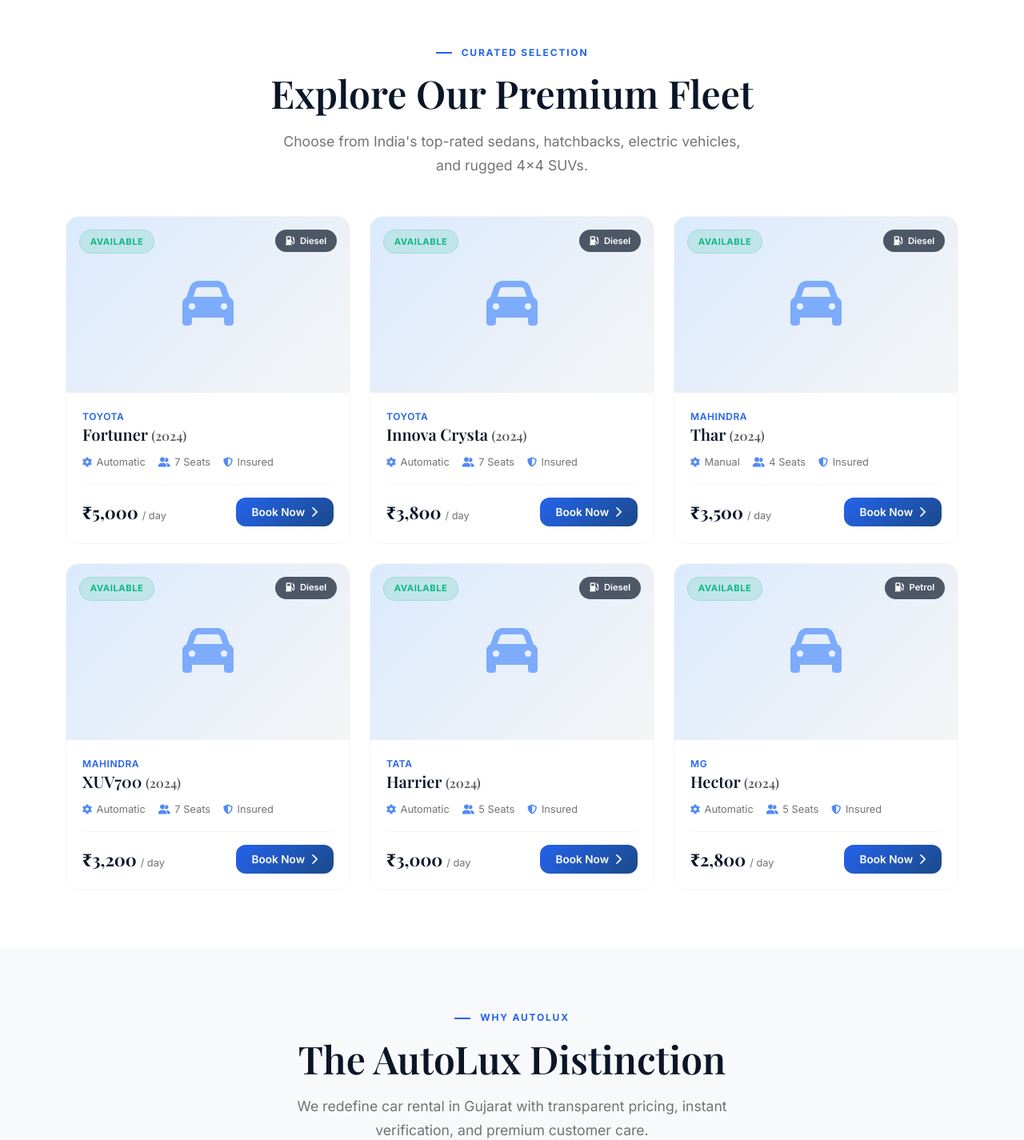
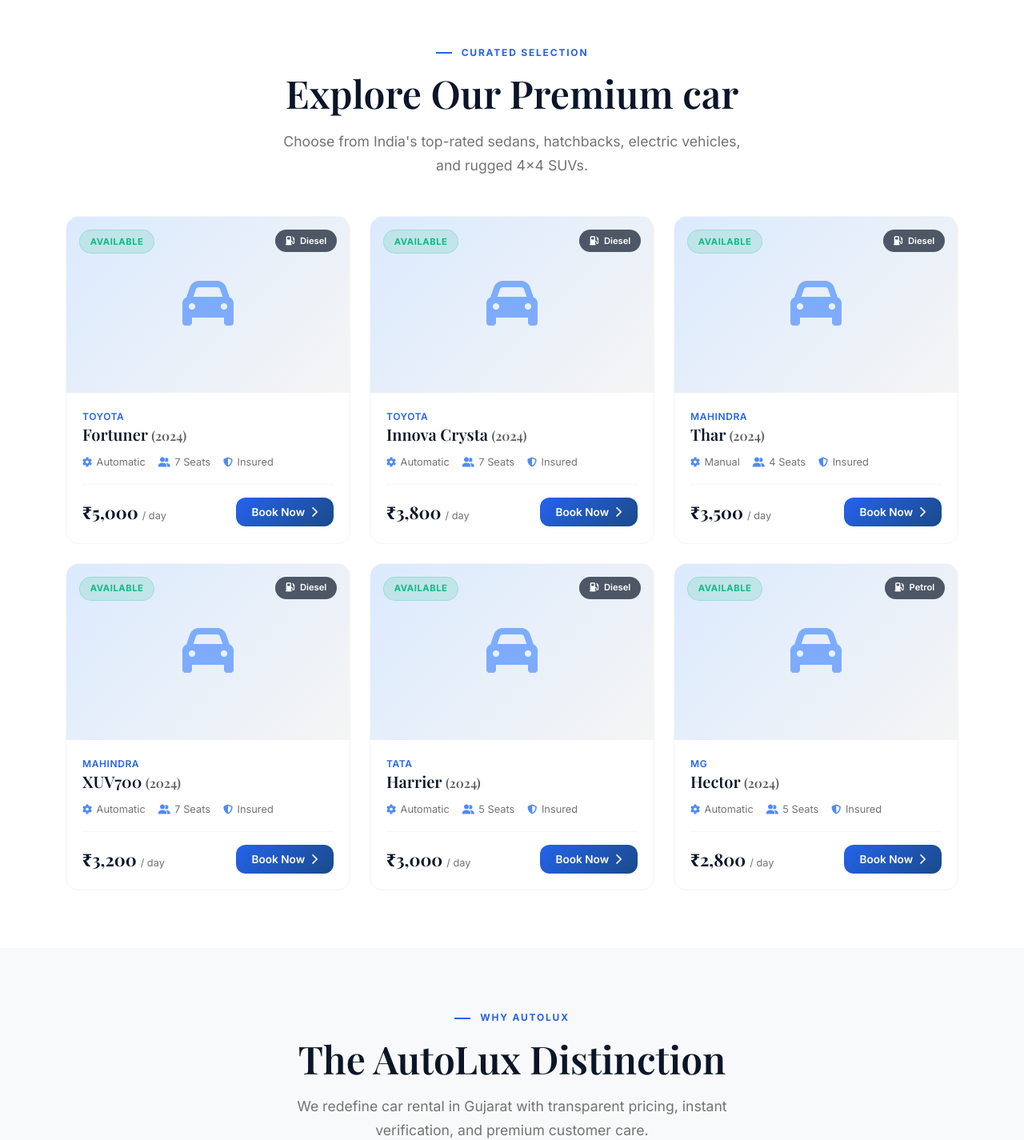
Before and after one commit to Rajann616/car-rental-system, a Laravel app: page / in a window 1280 px wide. Shown: the part 821-2246 px from the top of the page at 80% size. Run offline with Laravel 12, Linux system fonts and the light colour scheme; data comes from the database, SQL or seed files in the repository.

Commit message:
refactor: replace the word fleet with car/cars across all page views and navigation

```diff
--- a/resources/views/admin/cars/create.blade.php
+++ b/resources/views/admin/cars/create.blade.php
@@ -7,13 +7,13 @@
     <div class="container">
         <div class="mb-4" data-aos="fade-down">
             <a href="{{ route('admin.cars.index') }}" class="btn btn-outline-secondary btn-sm rounded-pill">
-                <i class="fas fa-arrow-left me-1"></i> Back to Fleet List
+                <i class="fas fa-arrow-left me-1"></i> Back to car List
             </a>
         </div>
 
         <div class="dashboard-card max-w-3xl mx-auto" data-aos="fade-up">
             <div class="card-header-custom">
-                <h5><i class="fas fa-plus-circle me-2 text-primary"></i> Add New Vehicle to Fleet</h5>
+                <h5><i class="fas fa-plus-circle me-2 text-primary"></i> Add New Vehicle to car</h5>
             </div>
             <div class="card-body-custom">
                 <form action="{{ route('admin.cars.store') }}" method="POST" enctype="multipart/form-data">
--- a/resources/views/admin/cars/edit.blade.php
+++ b/resources/views/admin/cars/edit.blade.php
@@ -7,7 +7,7 @@
     <div class="container">
         <div class="mb-4" data-aos="fade-down">
             <a href="{{ route('admin.cars.index') }}" class="btn btn-outline-secondary btn-sm rounded-pill">
-                <i class="fas fa-arrow-left me-1"></i> Back to Fleet List
+                <i class="fas fa-arrow-left me-1"></i> Back to car List
             </a>
         </div>
 
--- a/resources/views/admin/cars/index.blade.php
+++ b/resources/views/admin/cars/index.blade.php
@@ -8,8 +8,8 @@
         <!-- Header -->
         <div class="dashboard-header d-flex align-items-center justify-content-between flex-wrap gap-3" data-aos="fade-down">
             <div>
-                <h1 class="fw-bold mb-1">Vehicle Fleet Management</h1>
-                <p class="text-muted mb-0">Add, edit, monitor and update vehicle statuses in your fleet.</p>
+                <h1 class="fw-bold mb-1">Vehicle car Management</h1>
+                <p class="text-muted mb-0">Add, edit, monitor and update vehicle statuses in your car.</p>
             </div>
             <div>
                 <a href="{{ route('admin.cars.create') }}" class="btn btn-primary rounded-pill px-4">
--- a/resources/views/admin/reports/index.blade.php
+++ b/resources/views/admin/reports/index.blade.php
@@ -8,7 +8,7 @@
         <!-- Header -->
         <div class="dashboard-header d-flex align-items-center justify-content-between flex-wrap gap-3" data-aos="fade-down">
             <div>
-                <h1 class="fw-bold mb-1">Financial & Fleet Reports</h1>
+                <h1 class="fw-bold mb-1">Financial & car Reports</h1>
                 <p class="text-muted mb-0">Track revenue performance, booking statistics, and vehicle utilization.</p>
             </div>
             <div>
--- a/resources/views/bookings/index.blade.php
+++ b/resources/views/bookings/index.blade.php
@@ -129,7 +129,7 @@
                         </div>
                         <h5 class="fw-bold text-dark mb-2">No Rental History Found</h5>
                         <p class="text-muted mx-auto mb-4" style="max-width: 420px;">
-                            You haven't made any vehicle reservations yet. Choose from our luxury fleet to experience self-drive rental in Gujarat!
+                            You haven't made any vehicle reservations yet. Choose from our luxury car to experience self-drive rental in Gujarat!
                         </p>
                         <a href="{{ route('cars.index') }}" class="btn btn-primary rounded-pill px-4 py-2 fw-bold" style="background: linear-gradient(135deg, #ff7a00, #ea580c); border: none;">
                             <i class="fas fa-search me-2"></i> Browse Vehicles & Book Now
--- a/resources/views/cars/index.blade.php
+++ b/resources/views/cars/index.blade.php
@@ -1,6 +1,6 @@
 @extends('layouts.app')
 
-@section('title', 'Browse Luxury Fleet — AutoLux')
+@section('title', 'Browse Luxury Cars — AutoLux')
 
 @section('content')
 <section class="dashboard-section pb-5">
@@ -13,7 +13,7 @@
                 <div class="row align-items-center position-relative" style="z-index: 2;">
                     <div class="col-lg-8">
                         <span class="badge bg-warning bg-opacity-25 text-warning border border-warning border-opacity-50 rounded-pill px-3 py-1 mb-2 small fw-bold">
-                            <i class="fas fa-car-side me-1"></i> Gujarat Fleet Collection
+                            <i class="fas fa-car-side me-1"></i> Gujarat Cars Collection
                         </span>
                         <h1 class="fw-bold text-white font-display fs-2 mb-2">Find Your Ideal Rental Car</h1>
                         <p class="text-white-50 mb-0 max-w-2xl">
@@ -69,7 +69,7 @@
             <div class="col-lg-3" data-aos="fade-right">
                 <div class="dashboard-card border-0 shadow-sm rounded-4 bg-white sticky-top" style="top: 90px; z-index: 10;">
                     <div class="card-header-custom bg-white p-3 border-bottom d-flex justify-content-between align-items-center">
-                        <h6 class="fw-bold mb-0 text-dark"><i class="fas fa-sliders me-2 text-primary"></i> Filter Fleet</h6>
+                        <h6 class="fw-bold mb-0 text-dark"><i class="fas fa-sliders me-2 text-primary"></i> Filter car</h6>
                         <a href="{{ route('cars.index') }}" class="small text-primary text-decoration-none fw-semibold">
                             <i class="fas fa-rotate-left me-1"></i> Reset
                         </a>
--- a/resources/views/cars/show.blade.php
+++ b/resources/views/cars/show.blade.php
@@ -8,7 +8,7 @@
         <!-- Breadcrumb & Back -->
         <div class="mb-4" data-aos="fade-down">
             <a href="{{ route('cars.index') }}" class="btn btn-outline-secondary btn-sm rounded-pill">
-                <i class="fas fa-arrow-left me-1"></i> Back to Fleet
+                <i class="fas fa-arrow-left me-1"></i> Back to car
             </a>
         </div>
 
--- a/resources/views/home.blade.php
+++ b/resources/views/home.blade.php
@@ -20,11 +20,11 @@
                         Drive Your Dreams in <span class="highlight">Gujarat</span>
                     </h1>
                     <p class="hero-desc">
-                        Experience freedom on wheels. Choose from our luxury fleet of Maruti, Tata, Mahindra, Hyundai & Toyota vehicles for self-drive, outstation, or airport transfers.
+                        Experience freedom on wheels. Choose from our luxury car of Maruti, Tata, Mahindra, Hyundai & Toyota vehicles for self-drive, outstation, or airport transfers.
                     </p>
                     <div class="hero-cta-group">
-                        <a href="#fleet" class="btn btn-hero-primary">
-                            <span>Explore Fleet</span>
+                        <a href="#car" class="btn btn-hero-primary">
+                            <span>Explore Cars</span>
                             <i class="fas fa-arrow-right"></i>
                         </a>
                         <a href="#services" class="btn btn-hero-outline">
@@ -34,7 +34,7 @@
                     <div class="hero-stats">
                         <div class="hero-stat">
                             <div class="stat-number">15+</div>
-                            <div class="stat-label">Luxury Fleet</div>
+                            <div class="stat-label">Luxury car</div>
                         </div>
                         <div class="hero-stat">
                             <div class="stat-number">5k+</div>
@@ -56,12 +56,12 @@
     </div>
 </section>
 
-<!-- Fleet Section -->
-<section class="py-5" id="fleet">
+<!-- car Section -->
+<section class="py-5" id="car">
     <div class="container py-4">
         <div class="text-center mb-5" data-aos="fade-up">
             <span class="section-eyebrow">Curated Selection</span>
-            <h2 class="section-title">Explore Our Premium Fleet</h2>
+            <h2 class="section-title">Explore Our Premium car</h2>
             <p class="section-subtitle mx-auto">Choose from India's top-rated sedans, hatchbacks, electric vehicles, and rugged 4x4 SUVs.</p>
         </div>
 
--- a/resources/views/layouts/app.blade.php
+++ b/resources/views/layouts/app.blade.php
@@ -47,7 +47,7 @@
                     @auth
                         @if(auth()->user()->isCustomer())
                             <li class="nav-item">
-                                <a class="nav-link" href="{{ route('cars.index') }}">Browse Fleet</a>
+                                <a class="nav-link" href="{{ route('cars.index') }}">Browse Cars</a>
                             </li>
                             <li class="nav-item">
                                 <a class="nav-link" href="{{ route('customer.bookings.index') }}">Bookings</a>
@@ -58,7 +58,7 @@
                         @endif
                         @if(auth()->user()->isAdmin())
                             <li class="nav-item">
-                                <a class="nav-link" href="{{ route('admin.cars.index') }}">Fleet Mgr</a>
+                                <a class="nav-link" href="{{ route('admin.cars.index') }}">Car Mgr</a>
                             </li>
                             <li class="nav-item">
                                 <a class="nav-link" href="{{ route('admin.bookings.index') }}">Reservations</a>
@@ -143,7 +143,7 @@
                         <span class="brand-icon"><i class="fas fa-car-side"></i></span>
                         <span class="brand-text">Auto<span class="brand-accent">Lux</span></span>
                     </div>
-                    <p class="footer-desc">Premium car rental service in Ahmedabad, Gujarat. Drive your dreams with our curated fleet of the finest vehicles India has to offer.</p>
+                    <p class="footer-desc">Premium car rental service in Ahmedabad, Gujarat. Drive your dreams with our curated car of the finest vehicles India has to offer.</p>
                     <div class="social-links">
                         <a href="#"><i class="fab fa-facebook-f"></i></a>
                         <a href="#"><i class="fab fa-instagram"></i></a>
@@ -155,7 +155,7 @@
                     <h5 class="footer-heading">Quick Links</h5>
                     <ul class="footer-links">
                         <li><a href="{{ route('home') }}">Home</a></li>
-                        <li><a href="{{ route('cars.index') }}">Our Fleet</a></li>
+                        <li><a href="{{ route('cars.index') }}">Our car</a></li>
                         <li><a href="{{ route('home') }}#services">Services</a></li>
                         <li><a href="{{ route('home') }}#about">About Us</a></li>
                         <li><a href="{{ route('home') }}#contact">Contact</a></li>
```
Also changed, not shown: resources/views/admin/dashboard.blade.php (+8 -8 lines), resources/views/customer/dashboard.blade.php (+4 -4 lines).
